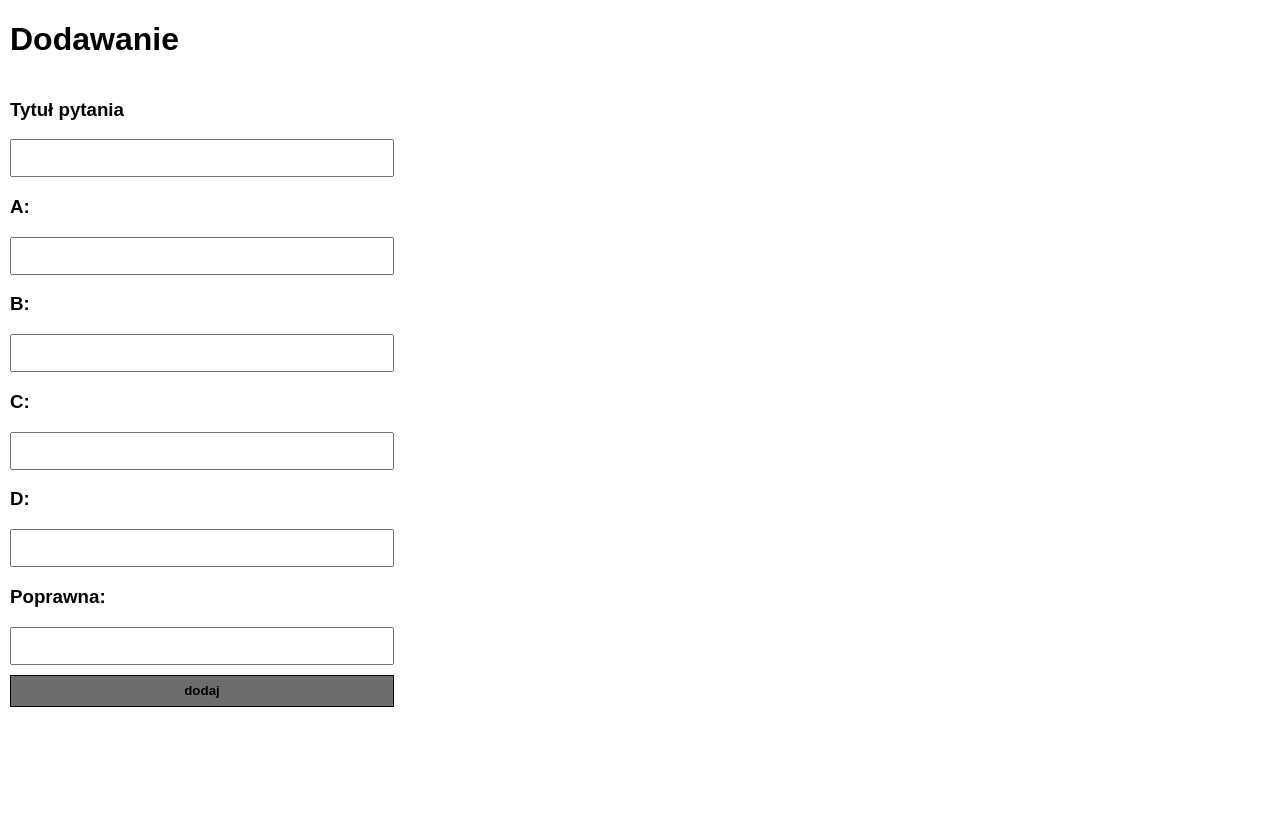
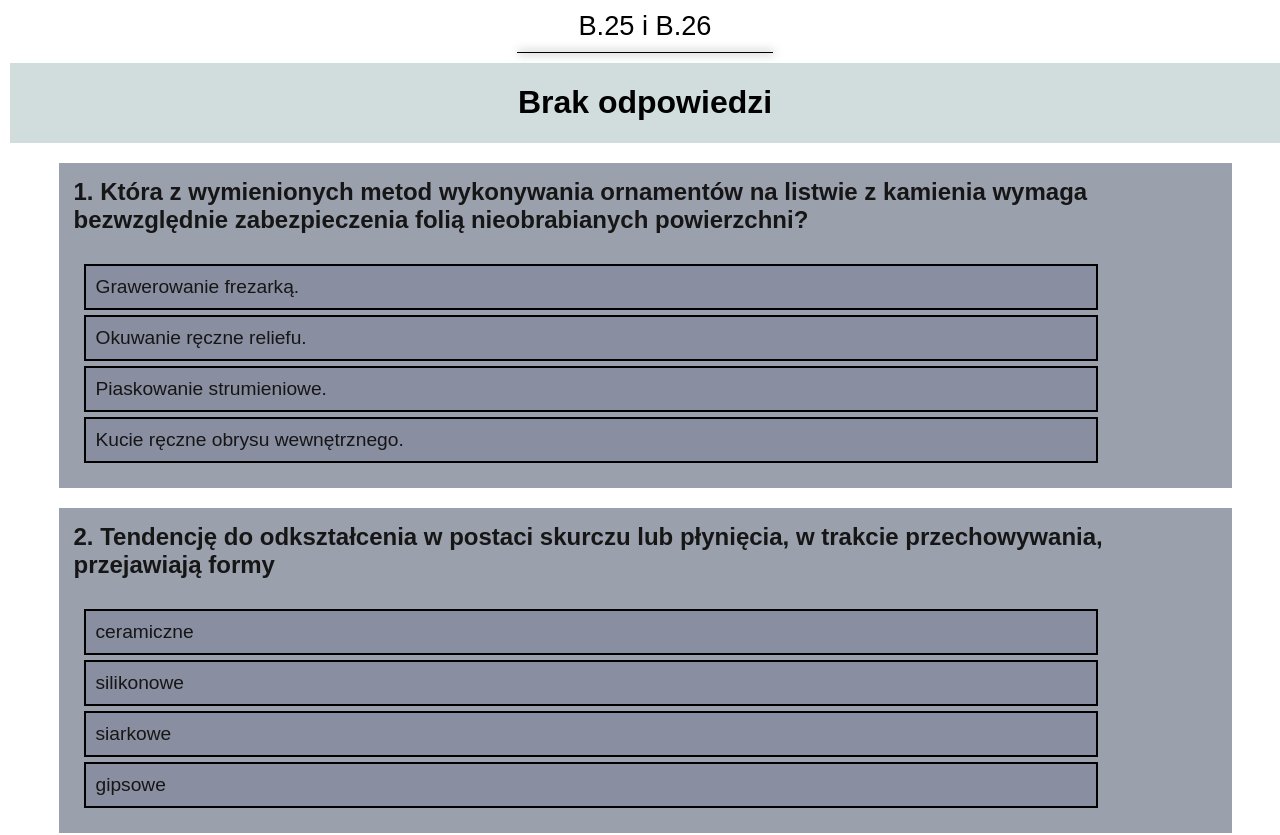
Before and after one commit to Pabl01802/egzamin, a React (Create React App) app in the folder app/: page /add in a window 1280 px wide. Shown: the top 835 px of the page. Before the commit the page ends 800 px from the top, so only its background shows below. Built offline with nearby package versions, Linux system fonts and the light colour scheme.

Commit message:
Update index.js

```diff
--- a/app/src/index.js
+++ b/app/src/index.js
@@ -6,7 +6,7 @@ import Redirects from './Redirects'
 
 ReactDOM.render(
   <React.StrictMode>
-    <Redirects />
+    <App />
   </React.StrictMode>,
   document.getElementById('root')
 );
```
